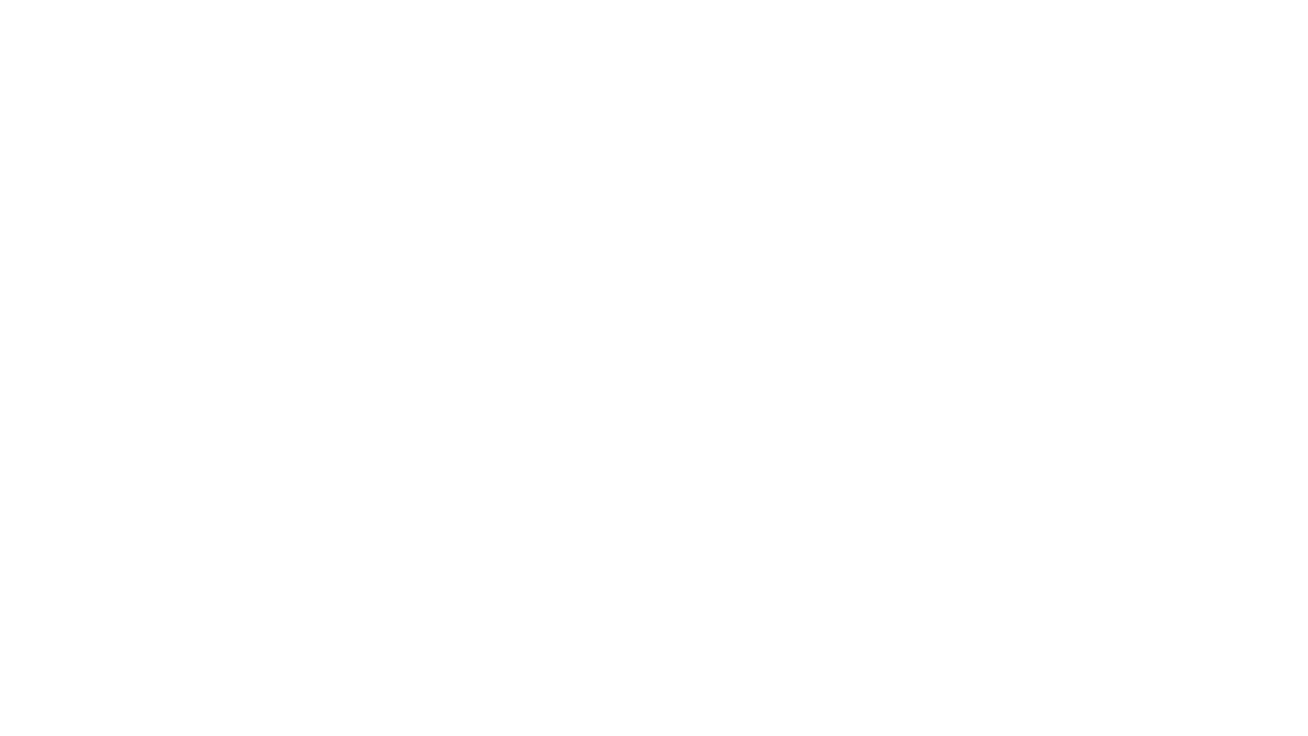
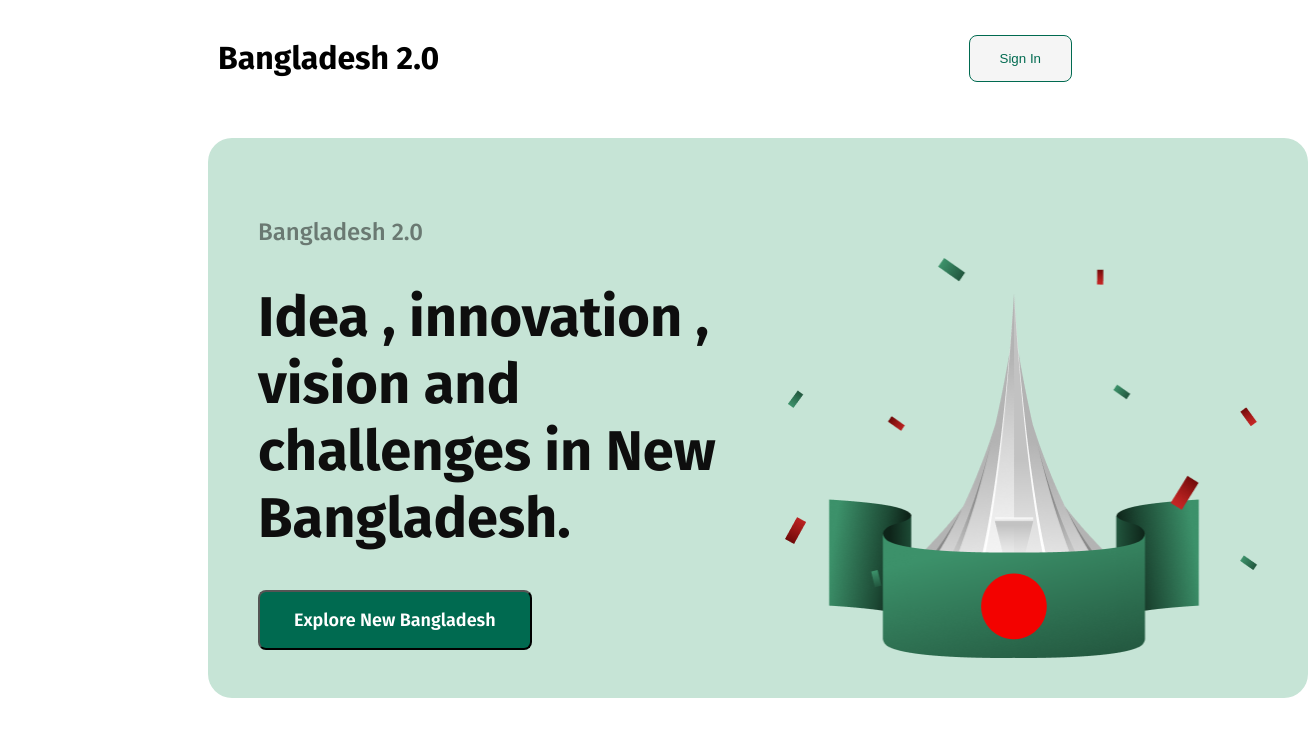
Before and after one commit to nayeem2912/my-assignment-1, a plain HTML site: page index.html in a window 1280 px wide. Shown: the whole page, 1308 px wide, since content can reach past the window. Drawn offline with Linux system fonts and the light colour scheme.

Commit message:
added a banner

```diff
--- a/index.html
+++ b/index.html
@@ -7,6 +7,51 @@
     <link rel="stylesheet" href="style/style.css">
 </head>
 <body>
+    <header class="header">
+        <nav>
+            <h1 class="nav-title">Bangladesh 2.0</h1>
+            <a href=""><button class="nav-btn">Sign In</button></a>
+        </nav>
+        <div class="banner">
+            <div class="banner-content">
+                <h4>Bangladesh 2.0</h4>
+                <h1>Idea , innovation ,
+                    vision and challenges in New Bangladesh.</h1>
+                <button>Explore New Bangladesh</button>
+            </div>
+            <img class="profile" src="assets/hero.png" alt="">
+
+        </div>
+    </header>
+    <main>
+        <section>
+            <!-- <h2>Pillars of "Bangladesh 2.0"</h2> -->
+            <div class="pillars">
+                <div class="pillar">
+                    <img src="" alt="">
+                    <!-- <h4 class="pillar-title">Innovation</h4> -->
+                    <!-- <p class="pillar-description">Dolor sit amet consectetur elit. Facilis quas, ducimus labore sequi quos </p> -->
+                </div>
+                <div class="pillar">
+                    <img src="" alt="">
+                    <h4 class="pillar-title"></h4>
+                    <p class="pillar-description"></p>
+                </div>
+                <div class="pillar">
+                    <img src="" alt="">
+                    <h4 class="pillar-title"></h4>
+                    <p class="pillar-description"></p>
+                </div>
+                <div class="pillar">
+                    <img src="" alt="">
+                    <h4 class="pillar-title"></h4>
+                    <p class="pillar-description"></p>
+                </div>
+
+            </div>
+        </section>
+    </main>
+    <footer></footer>
 
 </body>
 </html>
--- a/style/style.css
+++ b/style/style.css
@@ -0,0 +1,87 @@
+@import url('https://fonts.googleapis.com/css2?family=Fira+Sans:ital,wght@0,100;0,200;0,300;0,400;0,500;0,600;0,700;0,800;0,900;1,100;1,200;1,300;1,400;1,500;1,600;1,700;1,800;1,900&display=swap');
+
+.header{
+
+}
+nav{
+    margin: 0px 200px;
+   width: 1100;
+  height: 100px;
+  display: flex;
+  flex-direction: row;
+  justify-content: space-between;
+  align-items: center;
+
+
+}
+.nav-title{
+    width: 222px;
+    height: 38px;
+    font-size: 32px;
+    font-weight: bold;
+    font-family: Fira Sans;
+    margin: 0px 10px;
+    gap: 10;
+
+}
+.nav-btn{
+    color: #006A50;
+    box-sizing: border-box;
+    border: 1px solid rgb(0, 106, 80);
+    border-radius: 8px;
+    padding: 15px 30px 15px 30px;
+    background: rgb(245, 245, 245);
+}
+.banner{
+    width: 1100px;
+    height: 560px;
+    border-radius: 24px;
+    background: rgb(198, 228, 214);
+    margin: 30px 80px 0px 200px;
+    display: flex;
+    justify-content: center;
+    align-items: center;
+    gap: 64px;
+}
+.banner h4{
+    color: rgba(14, 14, 14, 0.5);
+font-family: Fira Sans;
+font-size: 24px;
+font-weight: 500;
+line-height: 29px;
+letter-spacing: 0%;
+text-align: left;
+padding: 0px 0px 0px 50px;
+
+}
+.banner h1{
+    color: rgb(14, 14, 14);
+font-family: Fira Sans;
+font-size: 56px;
+font-weight: 700;
+line-height: 67px;
+letter-spacing: 0%;
+text-align: left;
+padding: 0px 0px 0px 50px;
+}
+.banner button{
+    color: rgb(255, 255, 255);
+font-family: Fira Sans;
+font-size: 18px;
+font-weight: 600;
+line-height: 22px;
+letter-spacing: 0%;
+text-align: left;
+    border-radius: 8px;
+    background: rgb(0, 106, 80);
+    padding: 17px 34px 17px 34px;
+    margin: 0px 0px 0px 50px;
+}
+.profile{
+    /* width: 474.03px;
+    height: 375.21px; */
+    width: 474.03px;
+height: 400px;
+   padding:80px 50px 0px 0px ;
+
+}
```
